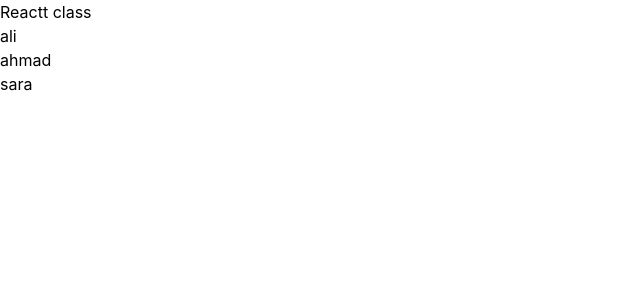
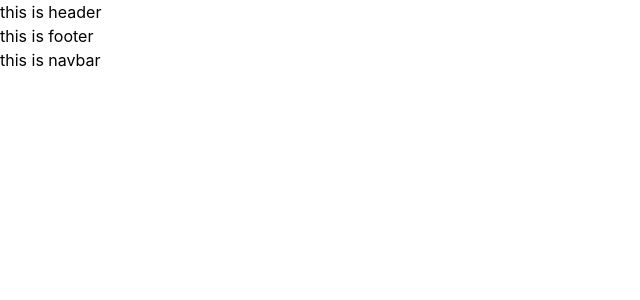
Before and after one commit to MuhammadHamid89/project, a React (Vite) app: page / in a window 1280 px wide. Shown: the top 300 px of the page, without its empty margins (0-640 px from the left). Built offline with nearby package versions, Linux system fonts and the light colour scheme.

Commit message:
compoents practice

```diff
--- a/src/App.jsx
+++ b/src/App.jsx
@@ -1,16 +1,14 @@
+import Footer from "./Components/Footer";
+import Header from "./Components/Header";
+import Navbar from "./Components/Navbar";
+
 function App(){
-  const students=['ali','ahmad','sara']
-  const isTeacher=false
   return(
-  <>
-  <h1>Reactt class</h1>
-  {isTeacher && <p>Teacher Mode</p>}
-  <ul>
-    {students.map((student,index)=>(
-      <li key={index}>{student}</li>
-    ))}
-  </ul>
-  </>
+    <>
+    <Header />
+    <Footer />
+    <Navbar />
+    </>
   )
 }
 export default App
--- /dev/null
+++ b/src/Components/Footer.jsx
@@ -0,0 +1,8 @@
+function Footer(){
+    return(
+        <>
+        <h1>this is footer</h1>
+        </>
+    )
+}
+export default Footer
--- a/src/Components/Header.jsx
+++ b/src/Components/Header.jsx
@@ -1,6 +1,8 @@
 function Header(){
-    return (
-        <h1 className="text-5xl font-bold text-blue-600">hello</h1>
+    return(
+        <>
+        <h1>this is header</h1>
+        </>
     )
 }
-export default Header
+export default Header;
--- /dev/null
+++ b/src/Components/Navbar.jsx
@@ -0,0 +1,8 @@
+function Navbar(){
+    return(
+        <>
+        <h1>this is navbar</h1>
+        </>
+    )
+}
+export default Navbar
--- a/src/pages/Home.jsx
+++ b/src/pages/Home.jsx
@@ -3,7 +3,7 @@ function Home(){
     return(
         <>
         <Header />
-        <p className="text-5xl font-bold text-blue-600">this is home page</p>
+        {/* <p className="text-5xl font-bold text-blue-600">this is home page</p> */}
         </>
     )
 }
```
Also changed, not shown: src/Components/StudentCard.jsx (added), 1 other file (tests, documents, lock files or other folders).
